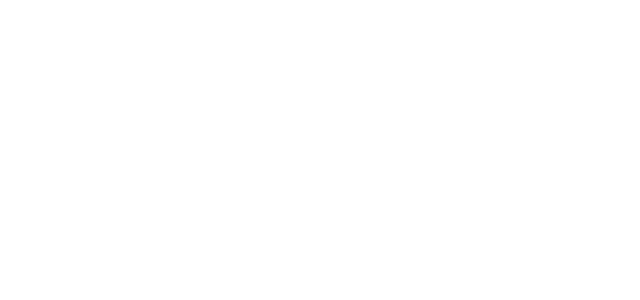
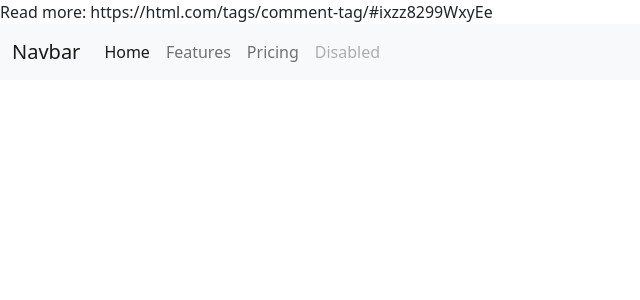
Before and after one commit to nedder3/app-fullstack-employees, an Angular app in the folder Fullstack UI/FullStack.UI/: page / in a window 1280 px wide. Shown: the top 300 px of the page, without its empty margins (0-640 px from the left). Built offline with nearby package versions, Linux system fonts and the light colour scheme.

Commit message:
ADD simple bootstrap navbar

```diff
--- a/Fullstack UI/FullStack.UI/src/app/app.component.html
+++ b/Fullstack UI/FullStack.UI/src/app/app.component.html
@@ -1,2 +1,31 @@
+
+
+<!-- Add simple navbar. -->
+
+Read more: https://html.com/tags/comment-tag/#ixzz8299WxyEe
+<nav class="navbar navbar-expand-lg navbar-light bg-light">
+  <div class="container-fluid">
+    <a class="navbar-brand" href="#">Navbar</a>
+    <button class="navbar-toggler" type="button" data-bs-toggle="collapse" data-bs-target="#navbarNav" aria-controls="navbarNav" aria-expanded="false" aria-label="Toggle navigation">
+      <span class="navbar-toggler-icon"></span>
+    </button>
+    <div class="collapse navbar-collapse" id="navbarNav">
+      <ul class="navbar-nav">
+        <li class="nav-item">
+          <a class="nav-link active" aria-current="page" href="#">Home</a>
+        </li>
+        <li class="nav-item">
+          <a class="nav-link" href="#">Features</a>
+        </li>
+        <li class="nav-item">
+          <a class="nav-link" href="#">Pricing</a>
+        </li>
+        <li class="nav-item">
+          <a class="nav-link disabled" href="#" tabindex="-1" aria-disabled="true">Disabled</a>
+        </li>
+      </ul>
+    </div>
+  </div>
+</nav>
 
 <router-outlet></router-outlet>
```
